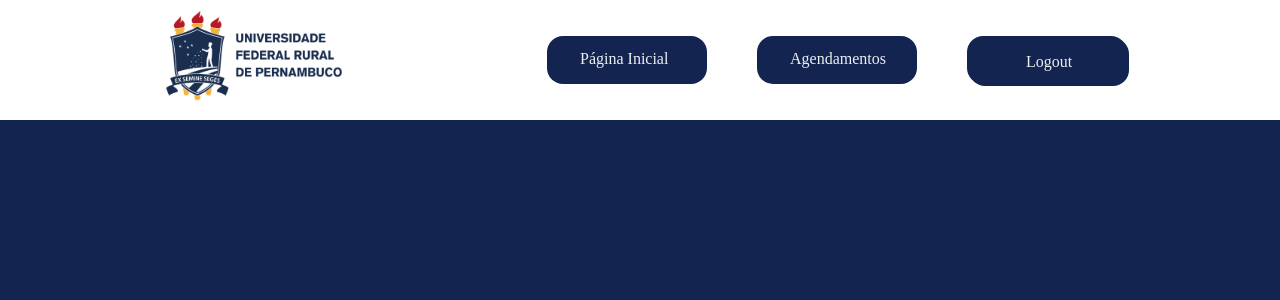
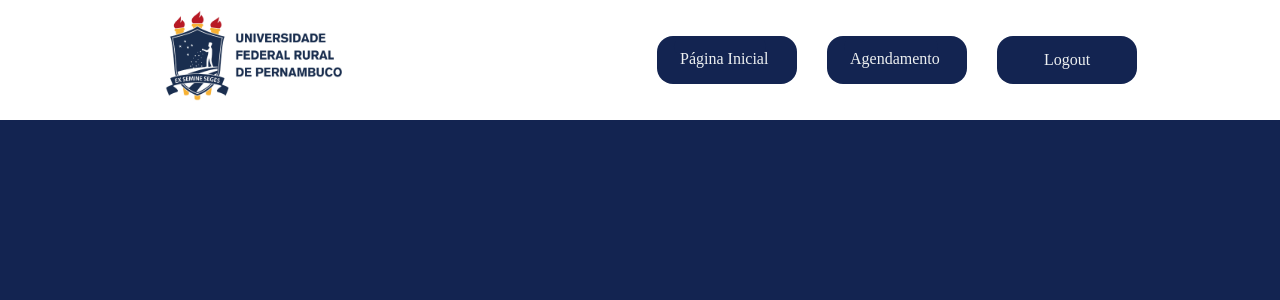
Before and after one commit to V1n1c1u0s/alocacao-veiculos-motoristas, a Next.js app: page /solicitante in a window 1280 px wide. Shown: the top 300 px of the page. Built offline with nearby package versions, Linux system fonts and the light colour scheme.

Commit message:
componente-header

```diff
--- /dev/null
+++ b/src/componentes/Header/Header.js
@@ -0,0 +1,20 @@
+import Link from 'next/link';
+import Image from 'next/image';
+import styles from '@/styles/Header/Header.module.css'
+
+export default function Header({children}){
+  return(
+    <header className={styles.header}>
+        <Link className={styles.logo} href="#">
+          <Image
+            className={styles.imgLogo}
+            src="/UFRPE.png"
+            alt="UFRPELogo"
+            fill
+            priority
+          />
+        </Link>
+        {children}
+      </header>
+  )
+}
--- /dev/null
+++ b/src/componentes/Header/Item.js
@@ -0,0 +1,10 @@
+import Link from 'next/link';
+import styles from '@/styles/Header/Item.module.css'
+
+export default function Item({href, text}){
+  return(
+    <>
+        <li className={styles.lnk}><Link className={styles.lnk} href={href}><span className={styles.span}>{text}</span></Link></li>
+    </>
+  )
+}
--- /dev/null
+++ b/src/componentes/Header/NavBar.js
@@ -0,0 +1,15 @@
+import Link from 'next/link';
+import styles from '@/styles/Header/NavBar.module.css'
+
+export default function NavBar({children}){
+  return(
+    <>
+      <nav>
+        <ul className={styles.navlist}>
+          {children}
+        </ul>
+      </nav>
+      <Link className={styles.lnk} href="/logout"><button>Logout</button></Link>
+    </>
+  )
+}
--- a/src/pages/solicitante.js
+++ b/src/pages/solicitante.js
@@ -1,7 +1,8 @@
-import Head from 'next/head'
-import Link from 'next/link';
-import Image from 'next/image';
-import styles from '@/styles/solicitante.module.css'
+import Head from 'next/head';
+import Header from '@/componentes/Header/Header';
+import NavBar from '@/componentes/Header/NavBar';
+import Item from '@/componentes/Header/Item';
+import styles from '@/styles/solicitante.module.css';
 
 export default function Solicitante(){
   return(
@@ -10,25 +11,14 @@ export default function Solicitante(){
         <title>Solicitante</title>
         <meta name="viewport" content="width=device-width, initial-scale=1" />
       </Head>
-      <header className={styles.header}>
-        <Link className={styles.logo} href="#">
-          <Image
-            className={styles.imgLogo}
-            src="/UFRPE.png"
-            alt="UFRPELogo"
-            fill
-            priority
-          />
-        </Link>
-        <nav>
-          <ul className={styles.navlist}>
-            <li className={styles.lnk}><Link className={styles.lnk} href="/solicitante"><span className={styles.span}>Página Inicial</span></Link></li>
-            <li className={styles.lnk}><Link className={styles.lnk} href="/agendamentos"><span className={styles.span}>Agendamentos</span></Link></li>
-          </ul>
-        </nav>
-        <Link className={styles.lnk} href="/logout"><button>Logout</button></Link>
-      </header>
-      <div className={styles.containerr}></div>
+      <Header>
+        <NavBar>
+          <Item href="/solitante" text="Página Inicial"/>
+          <Item href="/Agendamento" text="Agendamento"/>
+        </NavBar>
+      </Header>
+      <div className={styles.containerr}>
+      </div>
     </>
   );
 }
--- /dev/null
+++ b/src/styles/Header/Header.module.css
@@ -0,0 +1,20 @@
+.header{
+  display: flex;
+  justify-content: flex-end;
+  align-items: center;
+  padding: 30px 10%;
+  height: 15vh;
+}
+
+.logo{
+  max-width: 210px;
+  max-height: 100px;
+}
+
+.imgLogo{
+  position: relative;
+  margin-top: 5px;
+  max-width: 180px;
+  max-height: 100px;
+  margin-left: 165px;
+}
--- /dev/null
+++ b/src/styles/Header/Item.module.css
@@ -0,0 +1,29 @@
+.lnk{
+  font-family: 'Poppins';
+  font-style: normal;
+  font-size: 16px;
+  background-color: #132451;
+  color: #edf0f1;
+  justify-content: center;
+  align-items: center;
+  font-weight: 500;
+  text-decoration: none;
+  padding: 2px;
+  margin: auto 0 ;
+  border: none;
+  list-style: none;
+  width: 140px;
+  height: 48px;
+  border-radius: 1em;
+}
+
+.lnk{
+  margin-right: 15px;
+  margin-left: 15px;
+}
+
+.span{
+  position: relative;
+  top: 12px;
+  left: 4px;
+}
--- /dev/null
+++ b/src/styles/Header/NavBar.module.css
@@ -0,0 +1,25 @@
+.lnk button{
+  font-family: 'Poppins';
+  font-style: normal;
+  font-size: 16px;
+  background-color: #132451;
+  color: #edf0f1;
+  justify-content: center;
+  align-items: center;
+  font-weight: 500;
+  text-decoration: none;
+  padding: 2px;
+  margin: auto 0 ;
+  border: none;
+  list-style: none;
+  width: 140px;
+  height: 48px;
+  border-radius: 1em;
+  margin-right: 15px;
+  margin-left: 15px;
+}
+
+.navlist{
+  display: flex;
+  flex-direction: row;
+}
--- a/src/styles/solicitante.module.css
+++ b/src/styles/solicitante.module.css
@@ -1,59 +1,3 @@
-.header{
-  display: flex;
-  justify-content: flex-end;
-  align-items: center;
-  padding: 30px 10%;
-  height: 15vh;
-}
-
-.lnk, .lnk button{
-  font-family: 'Poppins';
-  font-style: normal;
-  font-size: 16px;
-  background-color: #132451;
-  color: #edf0f1;
-  justify-content: center;
-  align-items: center;
-  font-weight: 500;
-  text-decoration: none;
-  padding: 2px;
-  margin: auto 0 ;
-  border: none;
-  list-style: none;
-  width: 160px;
-  height: 48px;
-  border-radius: 1em;
-}
-
-.lnk{
-  margin-right: 25px;
-  margin-left: 25px;
-}
-
-.span{
-  position: relative;
-  top: 12px;
-  left: 4px;
-}
-
-.logo{
-  width: 210px;
-  height: 100px;
-}
-
-.imgLogo{
-  position: relative;
-  margin-top: 5px;
-  max-width: 180px;
-  max-height: 100px;
-  margin-left: 165px;
-}
-
-.navlist{
-  display: flex;
-  flex-direction: row;
-}
-
 .containerr{
   height: 85vh;
   background-color: #132451;
```
